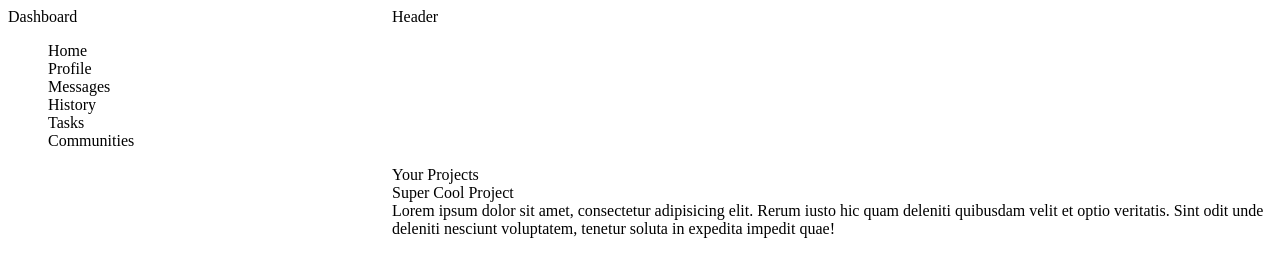
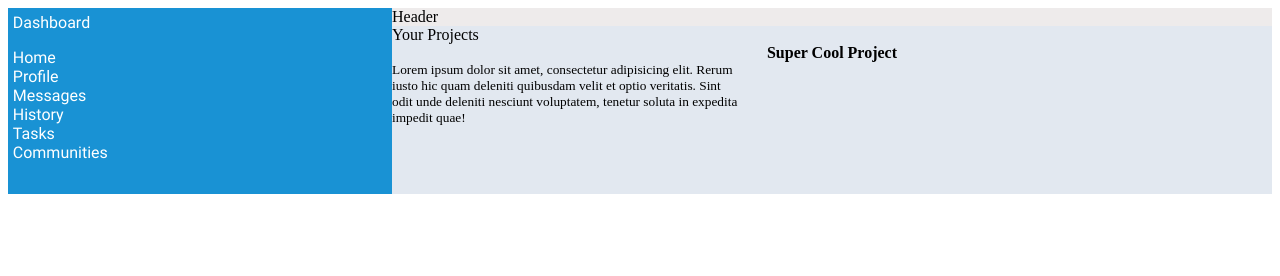
Before and after one commit to BingusBoy/dashboard-odin, a plain HTML site: page index.html in a window 1280 px wide. Drawn offline with Linux system fonts and the light colour scheme.

Commit message:
add minimal styling

```diff
--- a/index.html
+++ b/index.html
@@ -21,9 +21,9 @@
         </ul>
       </div>
       <div class="header">Header</div>
-      <div class="deck">
-        <div class="dheader">Your Projects</div>
-        <div class="cards">
+      <div class="content">
+          <div class="dheader">Your Projects</div>
+          <div class="deck">
           <div class="card">
             <div class="cheader">Super Cool Project</div>
             <div class="ccontent">
--- a/style.css
+++ b/style.css
@@ -1,14 +1,55 @@
+@font-face {
+    font-family: roboto;
+    src: url(./Roboto-Regular.ttf);
+}
 .container{
     display: grid;
     grid-template-columns: 30vw auto;
+    grid-template-rows: auto;
+}
+.sheader{
+    margin-left: .3em;
+    margin-top: .3em;
+}
+.sidebar{
+    background-color: #1992D4;
+    grid-row: 1/3;
+    color: #ffffff;
+    font-family: roboto;
 }
 .sidebar ul{
     list-style: none;
+    display: grid;
+    grid-template-rows: repeat(autofit minmax(30px, 1fr));
+    padding: 0;
+    margin-left: .3em;
+
 }
 .header{
     grid-row: 1/2;
     grid-column: 2/3;
+    background-color: #eeebeb;
+}
+.content{
+    grid-column: 2/3;
+    background-color: #E2E8F0;
 }
 .deck{
-    grid-column: 2/3;
+    display: grid;
+    grid-template-rows: repeat(auto-fit, minmax(150px, 1fr));
 }
+.card{
+    display: grid;
+    grid-template-rows: auto 1fr;
+    grid-template-columns: 40% 1fr;
+    justify-items: center;
+}
+.cheader{
+    font-weight: bold;
+    grid-column: 1/3;
+}
+.ccontent{
+    font-size: 10pt;
+    text-align: left;
+
+}
```
Also changed, not shown: Roboto-Regular.ttf (added), 1 other file.
